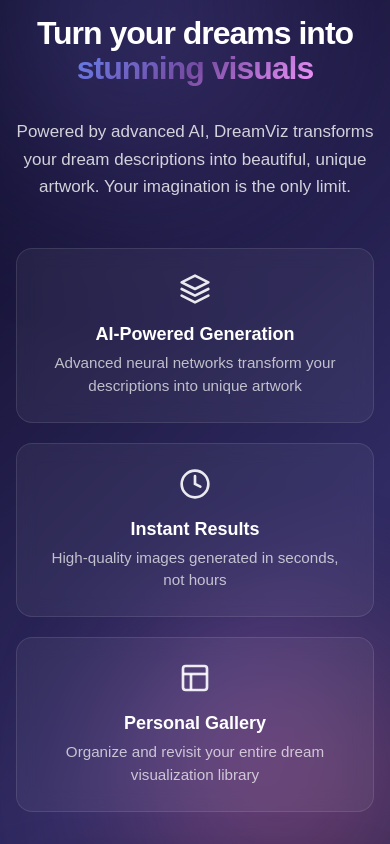
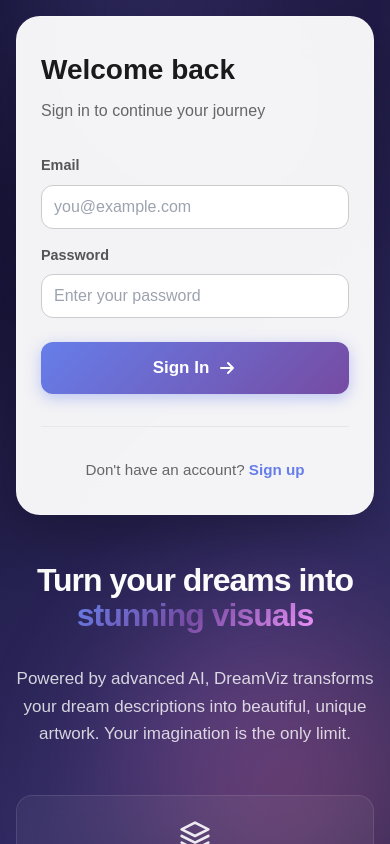
Before and after one commit to jraudulis/dreamviz, a React (Vite) app: page /signin in a window 390 px wide. Shown: the top 844 px of the page. Built offline with nearby package versions, Linux system fonts and the light colour scheme; no server answers.

Commit message:
Fixing grid layout in mobile view

```diff
--- a/src/components/signin/signin.css
+++ b/src/components/signin/signin.css
@@ -280,6 +280,14 @@
 
 /* Responsive Design */
 @media (max-width: 1200px) {
+     .hero-section {
+        grid-row: 2;
+    }
+
+      .auth-section {
+        grid-row: 1;
+    }
+
     .signin-container {
         grid-template-columns: 1fr;
         gap: 3rem;
@@ -311,6 +319,7 @@
 }
 
 @media (max-width: 640px) {
+
     .signin-page {
         padding: 1rem;
     }
```
